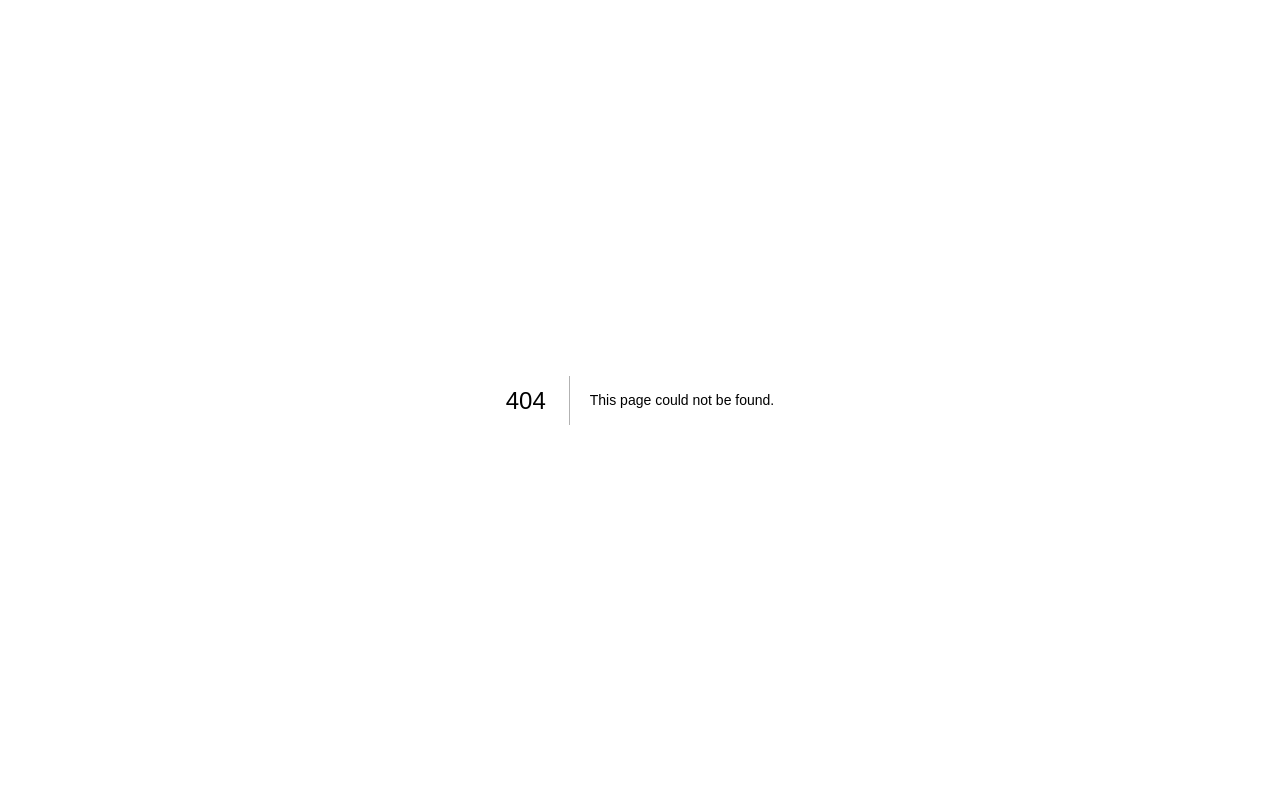
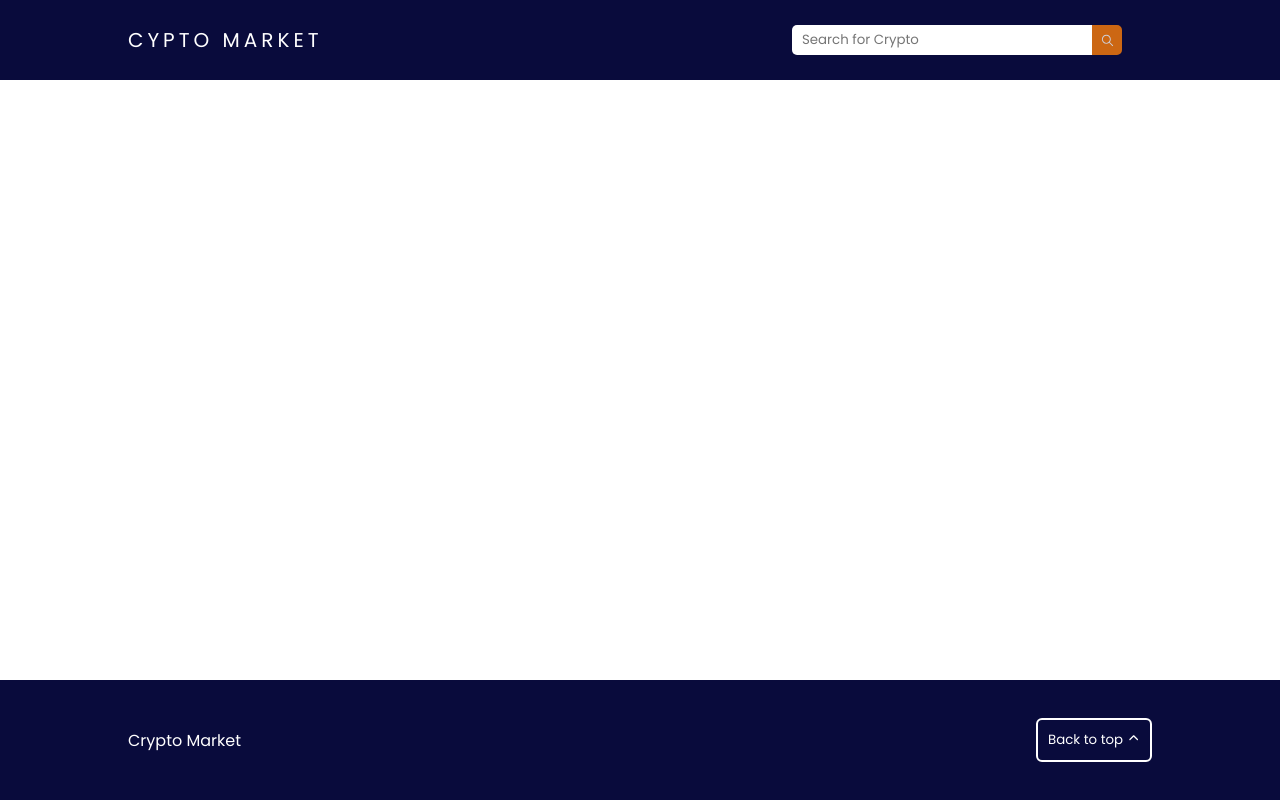
Before and after one commit to magicalbn/crypto-market-sky, a Next.js app: page /market/1 in a window 1280 px wide. Before the commit this address had no page. Built offline with nearby package versions, Linux system fonts and the light colour scheme; no server answers.

Commit message:
added pages and connected with the two api calls

```diff
--- a/axios/lib/cryptoAPICalls.js
+++ b/axios/lib/cryptoAPICalls.js
@@ -17,11 +17,11 @@ export const getCryptoDetails = async (query) => {
     try {
         const { data } = await axios.get(`/getmarketsummary?market=${query}`)
         if (data.success)
-            return data.result
-        else return []
+            return data.result[0]
+        else return {}
     }
     catch {
-        return []
+        return {}
     }
 
 }
--- a/components/Layout.js
+++ b/components/Layout.js
@@ -1,13 +1,13 @@
 import Head from 'next/head'
 //Components
+import Footer from './Footer'
 import Navbar from './Navbar'
-import Footer from './Footer'
 
 const Layout = ({ title, description, children }) => {
 
     return <>
         <Head>
-            {title && <title>{title}</title>}
+            <title>{title?title:'Crypto Market'}</title>
             {description && <meta name='description' content={description} />}
 
             <link rel="preconnect" href="https://fonts.googleapis.com" />
--- a/components/Navbar.js
+++ b/components/Navbar.js
@@ -1,4 +1,4 @@
-//components
+//component
 import Searchbar from "./SearchBar/SearchBar";
 
 const Navbar = () => {
@@ -6,10 +6,10 @@ const Navbar = () => {
       <header>
           <div className="navbar container">
                 <div className="logo">Cypto Market</div>
-                <Searchbar placeholder='Search for crypto currency'/>
+                <Searchbar placeholder={'Search for Crypto'}/>
           </div>
       </header>
-  )
+  );
 }
 
 export default Navbar;
--- a/components/SearchBar/SearchBar.js
+++ b/components/SearchBar/SearchBar.js
@@ -1,14 +1,16 @@
 import { useState } from 'react'
+import { useRouter } from 'next/router'
 //icons
 import { IoIosSearch } from 'react-icons/io';
 
 
 const Searchbar = ({placeholder}) => {
     const [searchValue, setsearchValue] = useState('')
+    const router = useRouter()
     return (
         <div className="search-bar">
             <input type='search' value={searchValue} placeholder={placeholder} onChange={(e) => setsearchValue(e.target.value)}></input>
-            <button><IoIosSearch /></button>
+            <button onClick={()=>router.push(`/market/${searchValue}`)}><IoIosSearch /></button>
         </div>
     )
 }
--- /dev/null
+++ b/pages/market/[crypto].js
@@ -0,0 +1,24 @@
+//api calls
+import {getCryptoDetails} from '../../axios/lib/cryptoAPICalls'
+//component
+import Layout from '../../components/Layout'
+const Crypto = ({cryptoData}) =>{
+    console.log(cryptoData)
+    return (
+        <Layout></Layout>
+    )
+}
+
+export async function getServerSideProps(context) {
+    const cryptoQuery = context.params.crypto //Get crypto name from url
+    const data = await getCryptoDetails(cryptoQuery)
+
+    return {
+        props: {
+            cryptoData: data
+        }
+    }
+}
+
+
+export default Crypto
```
Also changed, not shown: pages/index.js (+7 -4 lines).
